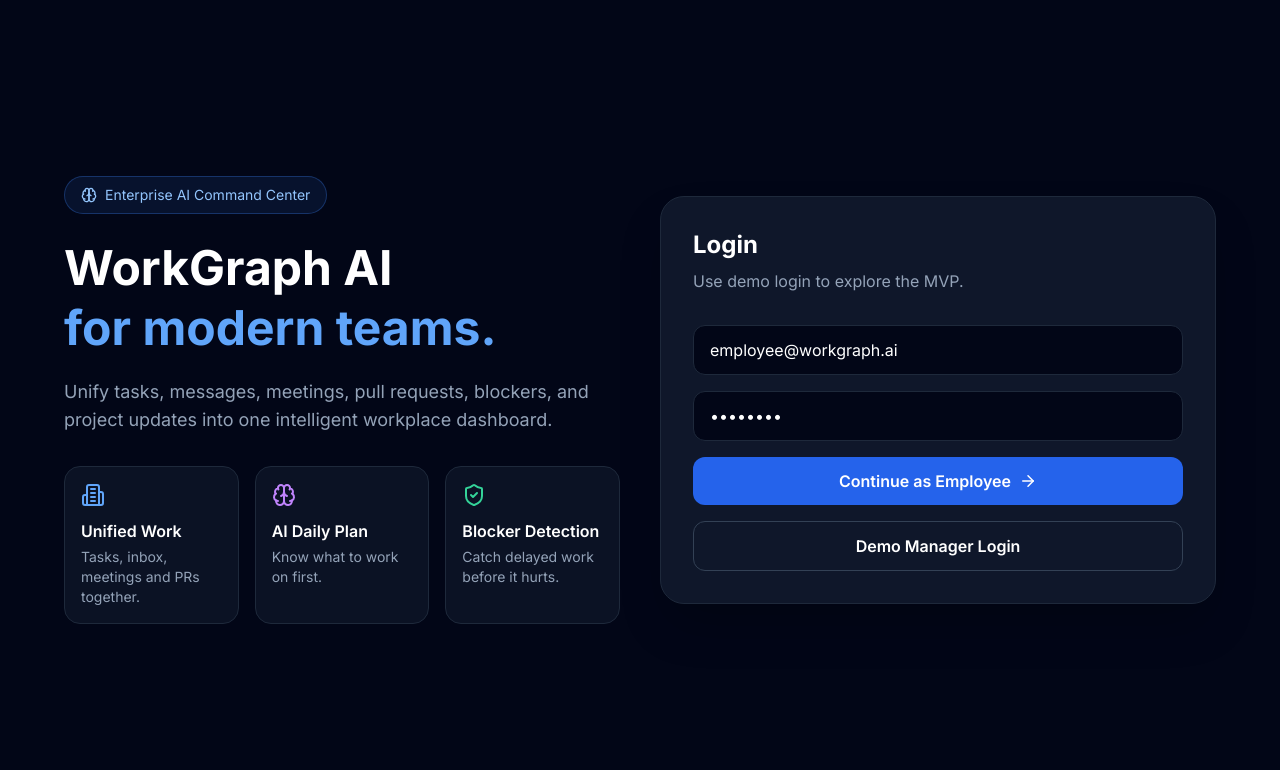
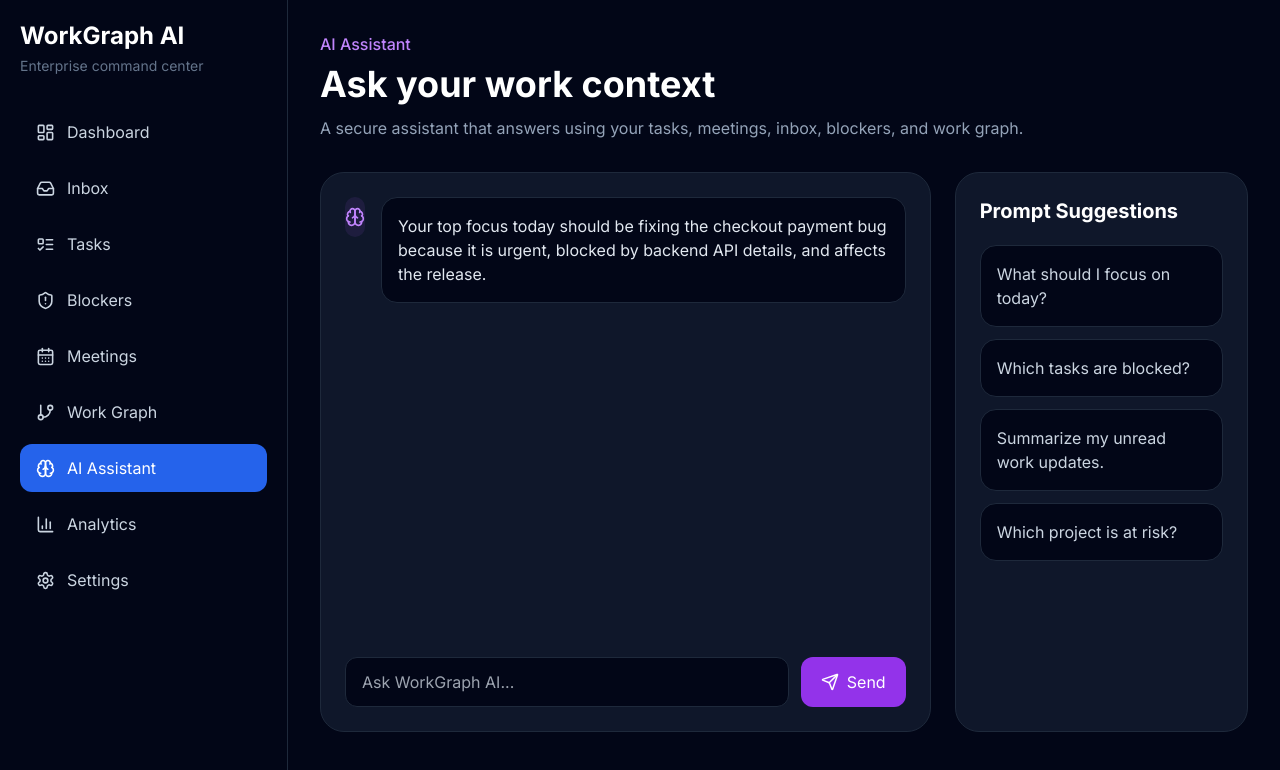
Before and after one commit to prashant2007-wq/WorkGraph-AI, a React (Vite) app in the folder apps/frontend/: page /ai-assistant in a window 1280 px wide. Before the commit this address led to /login. Shown: the top 770 px of the page. Built offline with nearby package versions, Linux system fonts and the light colour scheme.

Commit message:
add AI assistant page

```diff
--- a/apps/frontend/src/pages/employee/AIAssistant.tsx
+++ b/apps/frontend/src/pages/employee/AIAssistant.tsx
@@ -1,8 +1,61 @@
+import { Brain, Send } from "lucide-react";
+
+const suggestions = [
+  "What should I focus on today?",
+  "Which tasks are blocked?",
+  "Summarize my unread work updates.",
+  "Which project is at risk?"
+];
+
 export default function AIAssistant() {
   return (
-    <div className="p-6">
-      <h1 className="text-2xl font-bold text-white">AIAssistant</h1>
-      <p className="text-slate-400 mt-2">Coming soon...</p>
-    </div>
-  )
+    <section>
+      <div>
+        <p className="text-purple-400 font-medium">AI Assistant</p>
+        <h1 className="text-4xl font-bold mt-2">Ask your work context</h1>
+        <p className="text-slate-400 mt-3">
+          A secure assistant that answers using your tasks, meetings, inbox, blockers, and work graph.
+        </p>
+      </div>
+
+      <div className="mt-8 grid grid-cols-1 xl:grid-cols-3 gap-6">
+        <div className="xl:col-span-2 rounded-3xl border border-slate-800 bg-slate-900 p-6 min-h-[560px] flex flex-col">
+          <div className="flex-1 space-y-5">
+            <div className="flex gap-4">
+              <div className="h-10 w-10 rounded-2xl bg-purple-500/10 flex items-center justify-center">
+                <Brain className="text-purple-400" size={20} />
+              </div>
+              <div className="rounded-2xl bg-slate-950 border border-slate-800 p-4 max-w-xl">
+                <p className="text-slate-200">
+                  Your top focus today should be fixing the checkout payment bug because it is urgent, blocked by backend API details, and affects the release.
+                </p>
+              </div>
+            </div>
+          </div>
+
+          <div className="mt-6 flex gap-3">
+            <input
+              className="flex-1 rounded-xl bg-slate-950 border border-slate-800 px-4 py-3 outline-none focus:border-purple-500"
+              placeholder="Ask WorkGraph AI..."
+            />
+            <button className="rounded-xl bg-purple-600 hover:bg-purple-500 px-5 flex items-center gap-2">
+              <Send size={18} />
+              Send
+            </button>
+          </div>
+        </div>
+
+        <div className="rounded-3xl border border-slate-800 bg-slate-900 p-6">
+          <h2 className="text-xl font-bold">Prompt Suggestions</h2>
+          <div className="mt-5 space-y-3">
+            {suggestions.map((item) => (
+              <button key={item} className="w-full text-left rounded-2xl bg-slate-950 border border-slate-800 p-4 text-slate-300 hover:border-purple-500">
+                {item}
+              </button>
+            ))}
+          </div>
+        </div>
+      </div>
+    </section>
+  );
 }
--- a/apps/frontend/src/routes/AppRoutes.tsx
+++ b/apps/frontend/src/routes/AppRoutes.tsx
@@ -6,6 +6,7 @@
 import Blockers from "../pages/employee/Blockers";
 import Meetings from "../pages/employee/Meetings";
 import WorkGraph from "../pages/employee/WorkGraph";
+import AIAssistant from "../pages/employee/AIAssistant";
 import DashboardLayout from "../layouts/DashboardLayout";
 
 export default function AppRoutes() {
@@ -21,6 +22,7 @@
         <Route path="/blockers" element={<Blockers />} />
         <Route path="/meetings" element={<Meetings />} />
         <Route path="/work-graph" element={<WorkGraph />} />
+        <Route path="/ai-assistant" element={<AIAssistant />} />
       </Route>
 
       <Route path="*" element={<Navigate to="/login" replace />} />
```
